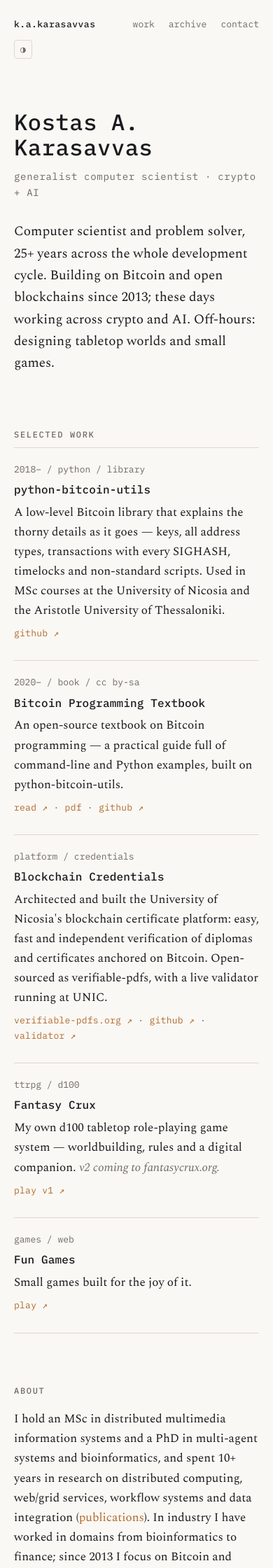
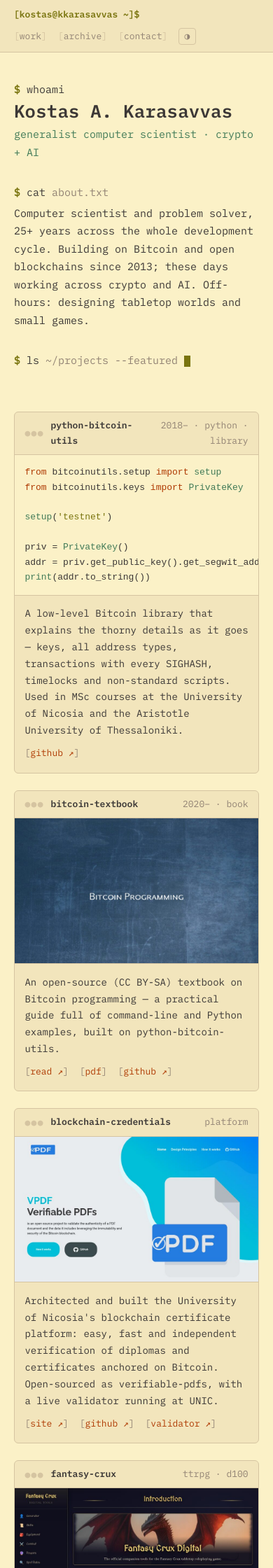
Before and after one commit to karask/karask.github.io, a Jekyll site: the page built from index.html, in a window 390 px wide. Shown: the top 2240 px of the page at 70% size. Built offline with Jekyll 4.4.1, drawn with Linux system fonts in a browser that asks for light colours; some of the changed text lies outside the part shown.

Commit message:
Terminal variant: geekier all-mono design with project imagery
- Gruvbox-flavored light/dark palettes (toggle + OS preference kept)
- Homepage as a shell session: status-bar header, whoami hero with
  scramble, cat about.txt, blinking cursor
- Projects as terminal panes: python-bitcoin-utils gets a real
  syntax-styled code sample; textbook cover (rendered from the PDF),
  verifiable-pdfs, Fantasy Crux and Tiny Games Hub get screenshots
  (img/projects/, ~240KB total, lazy-loaded)
- 404 as 'command not found'; prose headings gain ##/### markers
- All URLs, redirects and archive content unchanged from the Ledger

Co-Authored-By: Claude Fable 5 <noreply@anthropic.com>

```diff
--- a/_includes/head.html
+++ b/_includes/head.html
@@ -21,6 +21,6 @@
 
   <link rel="preconnect" href="https://fonts.googleapis.com">
   <link rel="preconnect" href="https://fonts.gstatic.com" crossorigin>
-  <link href="https://fonts.googleapis.com/css2?family=IBM+Plex+Mono:wght@400;500&family=Spectral:ital,wght@0,400;0,600;1,400&display=swap" rel="stylesheet">
+  <link href="https://fonts.googleapis.com/css2?family=IBM+Plex+Mono:ital,wght@0,400;0,500;0,600;1,400&display=swap" rel="stylesheet">
   <link rel="stylesheet" href="/css/main.css">
 </head>
--- a/_includes/header.html
+++ b/_includes/header.html
@@ -1,6 +1,6 @@
 <header class="site-header">
   <div class="container">
-    <a class="wordmark" href="/">k.a.karasavvas</a>
+    <a class="wordmark" href="/">[kostas@kkarasavvas ~]$</a>
     <nav class="site-nav" aria-label="Site">
       <a href="/#work">work</a>
       <a href="/archive/">archive</a>
--- a/css/main.css
+++ b/css/main.css
@@ -1,39 +1,49 @@
 /* ==========================================================================
-   The Ledger — kkarasavvas.com
-   Theming: three-state pattern. OS preference applies unless the user has
-   explicitly chosen a theme (data-theme on <html>, set before first paint).
+   The Terminal — kkarasavvas.com
+   Gruvbox-flavored, all-mono. Three-state theming: OS preference applies
+   unless the user explicitly chose a theme (data-theme set before paint).
    ========================================================================== */
 
 :root {
-  --bg: #FAF8F4;
-  --ink: #1A1B1E;
-  --accent: #B06A2E;
-  --muted: #6E6A63;
-  --rule: #DDD8CF;
-  --code-bg: color-mix(in srgb, var(--ink) 5%, var(--bg));
+  --bg: #fbf1c7;
+  --bg-soft: #f2e5bc;
+  --ink: #3c3836;
+  --muted: #928374;
+  --rule: #d5c4a1;
+  --green: #79740e;
+  --orange: #af3a03;
+  --aqua: #427b58;
+  --yellow: #b57614;
 
   --font-mono: "IBM Plex Mono", ui-monospace, "SF Mono", "Cascadia Code", Menlo, Consolas, monospace;
-  --font-body: "Spectral", Georgia, "Times New Roman", serif;
 
   color-scheme: light;
 }
 
 [data-theme="dark"] {
-  --bg: #14181F;
-  --ink: #E8E4DC;
-  --accent: #D99A3D;
-  --muted: #7A8494;
-  --rule: #262C36;
+  --bg: #1d2021;
+  --bg-soft: #282828;
+  --ink: #ebdbb2;
+  --muted: #928374;
+  --rule: #3c3836;
+  --green: #b8bb26;
+  --orange: #fe8019;
+  --aqua: #8ec07c;
+  --yellow: #fabd2f;
   color-scheme: dark;
 }
 
 @media (prefers-color-scheme: dark) {
   :root:not([data-theme="light"]) {
-    --bg: #14181F;
-    --ink: #E8E4DC;
-    --accent: #D99A3D;
-    --muted: #7A8494;
-    --rule: #262C36;
+    --bg: #1d2021;
+    --bg-soft: #282828;
+    --ink: #ebdbb2;
+    --muted: #928374;
+    --rule: #3c3836;
+    --green: #b8bb26;
+    --orange: #fe8019;
+    --aqua: #8ec07c;
+    --yellow: #fabd2f;
     color-scheme: dark;
   }
 }
@@ -54,34 +64,34 @@ body {
   margin: 0;
   background: var(--bg);
   color: var(--ink);
-  font-family: var(--font-body);
-  font-size: 1.0625rem;
-  line-height: 1.65;
+  font-family: var(--font-mono);
+  font-size: 0.9375rem;
+  line-height: 1.7;
   transition: background-color 0.2s ease, color 0.2s ease;
 }
 
 a {
-  color: var(--accent);
+  color: var(--orange);
   text-decoration: none;
 }
 
 a:hover {
   text-decoration: underline;
-  text-underline-offset: 0.2em;
+  text-underline-offset: 0.25em;
 }
 
 ::selection {
-  background: var(--accent);
+  background: var(--yellow);
   color: var(--bg);
 }
 
 :focus-visible {
-  outline: 2px solid var(--accent);
+  outline: 2px solid var(--orange);
   outline-offset: 2px;
 }
 
 .container {
-  max-width: 46rem;
+  max-width: 50rem;
   margin-inline: auto;
   padding-inline: 1.25rem;
 }
@@ -98,44 +108,55 @@ a:hover {
   border: 0;
 }
 
-/* Header ----------------------------------------------------------------- */
+/* Status bar (header) ---------------------------------------------------- */
 
 .site-header {
-  font-family: var(--font-mono);
+  border-bottom: 1px solid var(--rule);
+  background: var(--bg-soft);
   font-size: 0.8125rem;
 }
 
 .site-header .container {
   display: flex;
-  align-items: baseline;
+  align-items: center;
   gap: 1.25rem;
-  padding-block: 1.5rem;
+  padding-block: 0.6rem;
 }
 
 .wordmark {
-  color: var(--ink);
-  font-weight: 500;
-  letter-spacing: 0.04em;
+  color: var(--green);
+  font-weight: 600;
   margin-right: auto;
+  white-space: nowrap;
 }
 
 .wordmark:hover {
   text-decoration: none;
-  color: var(--accent);
+  color: var(--orange);
 }
 
 .site-nav {
   display: flex;
-  align-items: baseline;
-  gap: 1.25rem;
+  align-items: center;
+  gap: 1rem;
 }
 
 .site-nav a {
   color: var(--muted);
 }
 
+.site-nav a::before {
+  content: "[";
+  color: var(--rule);
+}
+
+.site-nav a::after {
+  content: "]";
+  color: var(--rule);
+}
+
 .site-nav a:hover {
-  color: var(--accent);
+  color: var(--orange);
   text-decoration: none;
 }
 
@@ -145,86 +166,224 @@ a:hover {
   color: var(--muted);
   font: inherit;
   line-height: 1;
-  padding: 0.35rem 0.5rem;
+  padding: 0.3rem 0.45rem;
   border-radius: 4px;
   cursor: pointer;
-  align-self: center;
 }
 
 .theme-toggle:hover {
-  color: var(--accent);
-  border-color: var(--accent);
+  color: var(--orange);
+  border-color: var(--orange);
 }
 
-/* Hero ------------------------------------------------------------------- */
+/* Terminal session (hero) ------------------------------------------------ */
 
 .hero {
-  padding-block: 4.5rem 3.5rem;
+  padding-block: 3.5rem 1rem;
+}
+
+.cmd {
+  margin: 0 0 0.25rem;
+  color: var(--muted);
+}
+
+.cmd .sh {
+  color: var(--green);
+  font-weight: 600;
+}
+
+.cmd .bin {
+  color: var(--ink);
 }
 
 .hero h1 {
-  font-family: var(--font-mono);
-  font-weight: 500;
-  font-size: clamp(2rem, 6vw, 3.25rem);
-  letter-spacing: 0.02em;
-  line-height: 1.15;
-  margin: 0 0 0.75rem;
+  font-weight: 600;
+  font-size: clamp(1.6rem, 5.2vw, 2.75rem);
+  letter-spacing: 0.01em;
+  line-height: 1.2;
+  margin: 0.25rem 0;
 }
 
 .hero .tagline {
-  font-family: var(--font-mono);
-  font-size: 0.875rem;
-  color: var(--muted);
-  letter-spacing: 0.05em;
-  margin: 0 0 1.75rem;
+  color: var(--aqua);
+  margin: 0 0 2rem;
 }
 
 .hero .intro {
-  max-width: 38rem;
-  margin: 0;
-  font-size: 1.1875rem;
+  max-width: 42rem;
+  margin: 0.25rem 0 2rem;
+}
+
+.cursor {
+  display: inline-block;
+  width: 0.6em;
+  height: 1.1em;
+  vertical-align: text-bottom;
+  background: var(--green);
+  animation: blink 1.1s steps(1) infinite;
+}
+
+@keyframes blink {
+  50% { opacity: 0; }
 }
 
 /* Sections --------------------------------------------------------------- */
 
 section {
-  padding-block: 2.25rem;
+  padding-block: 1.75rem;
 }
 
-.section-label {
-  font-family: var(--font-mono);
-  font-size: 0.75rem;
-  font-weight: 500;
-  text-transform: uppercase;
-  letter-spacing: 0.14em;
-  color: var(--muted);
-  margin: 0 0 0.5rem;
+/* Panes (project windows) ------------------------------------------------ */
+
+.panes {
+  display: grid;
+  grid-template-columns: 1fr 1fr;
+  gap: 1.5rem;
+  margin-top: 1.25rem;
 }
 
-/* The ledger component --------------------------------------------------- */
+.pane {
+  border: 1px solid var(--rule);
+  border-radius: 6px;
+  background: var(--bg-soft);
+  overflow: hidden;
+  display: flex;
+  flex-direction: column;
+}
+
+.pane.wide {
+  grid-column: 1 / -1;
+}
+
+.pane-title {
+  display: flex;
+  align-items: center;
+  gap: 0.6rem;
+  padding: 0.5rem 0.9rem;
+  border-bottom: 1px solid var(--rule);
+  font-size: 0.8125rem;
+}
+
+.pane-title .dots {
+  color: var(--rule);
+  letter-spacing: 0.1em;
+  line-height: 1;
+}
+
+.pane-title .name {
+  font-weight: 600;
+  color: var(--ink);
+}
+
+.pane-title .meta {
+  margin-left: auto;
+  color: var(--muted);
+  text-align: right;
+}
+
+.pane img {
+  display: block;
+  width: 100%;
+  aspect-ratio: 5 / 3;
+  object-fit: cover;
+  object-position: top;
+  border-bottom: 1px solid var(--rule);
+}
+
+.pane-body {
+  padding: 0.9rem 0.9rem 1rem;
+  display: flex;
+  flex-direction: column;
+  gap: 0.6rem;
+  flex: 1;
+}
+
+.pane-body p {
+  margin: 0;
+  font-size: 0.875rem;
+}
+
+.pane-body .links {
+  margin-top: auto;
+  font-size: 0.8125rem;
+}
+
+.pane-body .links a {
+  white-space: nowrap;
+}
+
+.pane-body .links a::before {
+  content: "[";
+  color: var(--muted);
+}
+
+.pane-body .links a::after {
+  content: "]";
+  color: var(--muted);
+}
+
+.pane-body .links a + a {
+  margin-left: 0.5rem;
+}
+
+.pane .note {
+  color: var(--yellow);
+  font-style: italic;
+}
+
+/* Code pane (python-bitcoin-utils) */
+
+.term-code {
+  margin: 0;
+  padding: 0.9rem;
+  overflow-x: auto;
+  font-size: 0.8125rem;
+  line-height: 1.65;
+  border-bottom: 1px solid var(--rule);
+  background: var(--bg);
+}
+
+.term-code .c { color: var(--muted); font-style: italic; }
+.term-code .k { color: var(--orange); }
+.term-code .s { color: var(--green); }
+.term-code .f { color: var(--aqua); }
+
+/* Terminal output lists (about, pointers) -------------------------------- */
+
+.about p {
+  max-width: 42rem;
+}
+
+.pointer {
+  margin-top: 1.5rem;
+}
+
+.pointer .arrow {
+  color: var(--muted);
+}
+
+/* Ledger rows (blog index, tag and category pages) ----------------------- */
 
 .ledger {
   list-style: none;
-  margin: 0;
+  margin: 1rem 0 0;
   padding: 0;
 }
 
 .ledger > li {
   display: grid;
-  grid-template-columns: 11ch 1fr;
-  gap: 1.5rem;
-  padding-block: 1.25rem;
-  border-top: 1px solid var(--rule);
+  grid-template-columns: 12ch 1fr;
+  gap: 1.25rem;
+  padding-block: 0.7rem;
+  border-top: 1px dashed var(--rule);
 }
 
 .ledger > li:last-child {
-  border-bottom: 1px solid var(--rule);
+  border-bottom: 1px dashed var(--rule);
 }
 
 .ledger .meta {
-  font-family: var(--font-mono);
   font-size: 0.8125rem;
-  line-height: 1.7;
   color: var(--muted);
 }
 
@@ -233,11 +392,9 @@ section {
 }
 
 .ledger .entry h3 {
-  font-family: var(--font-mono);
-  font-size: 1rem;
-  font-weight: 500;
-  letter-spacing: 0.01em;
-  margin: 0 0 0.35rem;
+  font-size: 0.9375rem;
+  font-weight: 600;
+  margin: 0;
 }
 
 .ledger .entry h3 a {
@@ -245,89 +402,41 @@ section {
 }
 
 .ledger .entry h3 a:hover {
-  color: var(--accent);
+  color: var(--orange);
   text-decoration: none;
-}
-
-.ledger .entry p {
-  margin: 0 0 0.5rem;
-}
-
-.ledger .links {
-  font-family: var(--font-mono);
-  font-size: 0.8125rem;
-  letter-spacing: 0.02em;
-}
-
-.ledger .links a + a::before {
-  content: "· ";
-  color: var(--muted);
-}
-
-.ledger .note {
-  color: var(--muted);
-  font-style: italic;
-}
-
-/* Post list rows (blog index, tag and category pages) */
-
-.ledger.posts > li {
-  padding-block: 0.85rem;
-}
-
-.ledger.posts .entry h3 {
-  margin: 0;
-}
-
-.ledger.posts .meta .cat {
-  color: var(--muted);
-}
-
-/* About / pointer lines -------------------------------------------------- */
-
-.about p {
-  max-width: 38rem;
-}
-
-.pointer {
-  font-family: var(--font-mono);
-  font-size: 0.875rem;
-  margin-top: 1.5rem;
-}
-
-.pointer .arrow {
-  color: var(--muted);
 }
 
 /* Prose (blog posts, archive, 404) --------------------------------------- */
 
 .prose {
-  padding-block: 1rem 3rem;
+  padding-block: 0.5rem 3rem;
+  max-width: 46rem;
 }
 
 .prose h1,
 .prose h2,
 .prose h3,
 .prose h4 {
-  font-family: var(--font-mono);
-  font-weight: 500;
-  letter-spacing: 0.01em;
+  font-weight: 600;
   line-height: 1.3;
   margin: 2rem 0 0.75rem;
 }
 
-.prose h1 { font-size: 1.75rem; }
-.prose h2 { font-size: 1.35rem; }
-.prose h3 { font-size: 1.1rem; }
-.prose h4 { font-size: 1rem; }
+.prose h2 { font-size: 1.15rem; color: var(--yellow); }
+.prose h2::before { content: "## "; color: var(--muted); }
+.prose h3 { font-size: 1rem; color: var(--aqua); }
+.prose h3::before { content: "### "; color: var(--muted); }
+.prose h4 { font-size: 0.9375rem; }
 
 .prose img {
   max-width: 100%;
   height: auto;
+  border: 1px solid var(--rule);
+  border-radius: 4px;
 }
 
 .prose pre {
-  background: var(--code-bg);
+  background: var(--bg-soft);
   border: 1px solid var(--rule);
   border-radius: 4px;
   padding: 1rem;
@@ -338,20 +447,20 @@ section {
 
 .prose code {
   font-family: var(--font-mono);
-  font-size: 0.875em;
+  font-size: 0.9em;
 }
 
 .prose :not(pre) > code {
-  background: var(--code-bg);
+  background: var(--bg-soft);
   border: 1px solid var(--rule);
   border-radius: 3px;
-  padding: 0.1em 0.3em;
+  padding: 0.05em 0.3em;
 }
 
 .prose blockquote {
   margin: 1.25rem 0;
   padding-left: 1rem;
-  border-left: 2px solid var(--accent);
+  border-left: 2px solid var(--green);
   color: var(--muted);
 }
 
@@ -364,13 +473,13 @@ section {
 .prose th,
 .prose td {
   border: 1px solid var(--rule);
-  padding: 0.4rem 0.7rem;
-  font-size: 0.9375rem;
+  padding: 0.35rem 0.7rem;
+  font-size: 0.875rem;
 }
 
 .prose hr {
   border: 0;
-  border-top: 1px solid var(--rule);
+  border-top: 1px dashed var(--rule);
   margin: 2rem 0;
 }
 
@@ -381,15 +490,13 @@ section {
 }
 
 .post-header h1 {
-  font-family: var(--font-mono);
-  font-weight: 500;
-  font-size: clamp(1.5rem, 4.5vw, 2.25rem);
-  line-height: 1.25;
-  margin: 0 0 0.75rem;
+  font-weight: 600;
+  font-size: clamp(1.3rem, 4vw, 1.9rem);
+  line-height: 1.3;
+  margin: 0 0 0.5rem;
 }
 
 .post-header .meta {
-  font-family: var(--font-mono);
   font-size: 0.8125rem;
   color: var(--muted);
 }
@@ -399,28 +506,48 @@ section {
 }
 
 .post-header .meta a:hover {
-  color: var(--accent);
+  color: var(--orange);
 }
 
-/* Footer ----------------------------------------------------------------- */
+/* Status line (footer) --------------------------------------------------- */
 
 .site-footer {
   margin-top: 3rem;
   border-top: 1px solid var(--rule);
-  font-family: var(--font-mono);
+  background: var(--bg-soft);
   font-size: 0.8125rem;
   color: var(--muted);
 }
 
 .site-footer .container {
-  padding-block: 2rem 2.5rem;
+  padding-block: 1.5rem 2rem;
+}
+
+.site-footer .section-label {
+  margin: 0 0 0.75rem;
+  color: var(--green);
+  font-weight: 600;
+}
+
+.site-footer .section-label::before {
+  content: "$ ";
 }
 
 .site-footer .social {
   display: flex;
   flex-wrap: wrap;
-  gap: 1.25rem;
+  gap: 0.75rem 1rem;
   margin-bottom: 1rem;
+}
+
+.site-footer .social a::before {
+  content: "[";
+  color: var(--rule);
+}
+
+.site-footer .social a::after {
+  content: "]";
+  color: var(--rule);
 }
 
 .site-footer .copyright {
@@ -436,14 +563,22 @@ section {
     transition: none !important;
     animation: none !important;
   }
+
+  .cursor {
+    opacity: 1;
+  }
 }
 
 /* Small screens ---------------------------------------------------------- */
 
-@media (max-width: 40rem) {
+@media (max-width: 44rem) {
+  .panes {
+    grid-template-columns: 1fr;
+  }
+
   .ledger > li {
     grid-template-columns: 1fr;
-    gap: 0.25rem;
+    gap: 0.15rem;
   }
 
   .ledger .meta span {
@@ -455,11 +590,11 @@ section {
   }
 
   .hero {
-    padding-block: 3rem 2.5rem;
+    padding-block: 2.5rem 0.5rem;
   }
 
   .site-header .container {
     flex-wrap: wrap;
-    gap: 0.75rem 1.25rem;
+    gap: 0.5rem 1rem;
   }
 }
--- a/index.html
+++ b/index.html
@@ -8,29 +8,41 @@ redirect_from:
   - /latest-post.html
 ---
 <section class="hero">
+  <p class="cmd"><span class="sh">$</span> <span class="bin">whoami</span></p>
   <h1>
     <span id="scramble-name" aria-hidden="true">Kostas A. Karasavvas</span>
     <span class="sr-only">Kostas A. Karasavvas</span>
   </h1>
   <p class="tagline">generalist computer scientist · crypto + AI</p>
+
+  <p class="cmd"><span class="sh">$</span> <span class="bin">cat</span> about.txt</p>
   <p class="intro">
     Computer scientist and problem solver, 25+ years across the whole development
     cycle. Building on Bitcoin and open blockchains since 2013; these days working
     across crypto and AI. Off-hours: designing tabletop worlds and small games.
   </p>
+
+  <p class="cmd"><span class="sh">$</span> <span class="bin">ls</span> ~/projects --featured <span class="cursor" aria-hidden="true"></span></p>
 </section>
 
 <section id="work">
-  <p class="section-label">Selected Work</p>
-  <ul class="ledger">
-    <li>
-      <div class="meta">
-        <span>2018–</span>
-        <span>python</span>
-        <span>library</span>
+  <div class="panes">
+
+    <article class="pane wide">
+      <div class="pane-title">
+        <span class="dots" aria-hidden="true">&#9679;&#9679;&#9679;</span>
+        <span class="name">python-bitcoin-utils</span>
+        <span class="meta">2018&ndash; · python · library</span>
       </div>
-      <div class="entry">
-        <h3><a href="https://github.com/karask/python-bitcoin-utils">python-bitcoin-utils</a></h3>
+      <pre class="term-code"><code><span class="k">from</span> bitcoinutils.setup <span class="k">import</span> <span class="f">setup</span>
+<span class="k">from</span> bitcoinutils.keys <span class="k">import</span> <span class="f">PrivateKey</span>
+
+<span class="f">setup</span>(<span class="s">'testnet'</span>)
+
+priv = <span class="f">PrivateKey</span>()                                <span class="c"># generate a fresh key</span>
+addr = priv.get_public_key().get_segwit_address()  <span class="c"># P2WPKH</span>
+<span class="f">print</span>(addr.to_string())                            <span class="c"># tb1q...</span></code></pre>
+      <div class="pane-body">
         <p>
           A low-level Bitcoin library that explains the thorny details as it goes —
           keys, all address types, transactions with every SIGHASH, timelocks and
@@ -41,18 +53,20 @@ redirect_from:
           <a href="https://github.com/karask/python-bitcoin-utils">github &#8599;</a>
         </p>
       </div>
-    </li>
-    <li>
-      <div class="meta">
-        <span>2020–</span>
-        <span>book</span>
-        <span>cc by-sa</span>
+    </article>
+
+    <article class="pane">
+      <div class="pane-title">
+        <span class="dots" aria-hidden="true">&#9679;&#9679;&#9679;</span>
+        <span class="name">bitcoin-textbook</span>
+        <span class="meta">2020&ndash; · book</span>
       </div>
-      <div class="entry">
-        <h3><a href="/bitcoin-textbook">Bitcoin Programming Textbook</a></h3>
+      <img src="/img/projects/bitcoin-textbook.jpg" alt="Cover of the Bitcoin Programming textbook" loading="lazy">
+      <div class="pane-body">
         <p>
-          An open-source textbook on Bitcoin programming — a practical guide full
-          of command-line and Python examples, built on python-bitcoin-utils.
+          An open-source (CC BY-SA) textbook on Bitcoin programming — a practical
+          guide full of command-line and Python examples, built on
+          python-bitcoin-utils.
         </p>
         <p class="links">
           <a href="/bitcoin-textbook">read &#8599;</a>
@@ -60,34 +74,38 @@ redirect_from:
           <a href="https://github.com/karask/bitcoin-textbook">github &#8599;</a>
         </p>
       </div>
-    </li>
-    <li>
-      <div class="meta">
-        <span>platform</span>
-        <span>credentials</span>
+    </article>
+
+    <article class="pane">
+      <div class="pane-title">
+        <span class="dots" aria-hidden="true">&#9679;&#9679;&#9679;</span>
+        <span class="name">blockchain-credentials</span>
+        <span class="meta">platform</span>
       </div>
-      <div class="entry">
-        <h3><a href="https://verifiable-pdfs.org/">Blockchain Credentials</a></h3>
+      <img src="/img/projects/verifiable-pdfs.jpg" alt="verifiable-pdfs.org — Verifiable PDFs project site" loading="lazy">
+      <div class="pane-body">
         <p>
           Architected and built the University of Nicosia's blockchain certificate
           platform: easy, fast and independent verification of diplomas and
-          certificates anchored on Bitcoin. Open-sourced as verifiable-pdfs, with a
-          live validator running at UNIC.
+          certificates anchored on Bitcoin. Open-sourced as verifiable-pdfs, with
+          a live validator running at UNIC.
         </p>
         <p class="links">
-          <a href="https://verifiable-pdfs.org/">verifiable-pdfs.org &#8599;</a>
+          <a href="https://verifiable-pdfs.org/">site &#8599;</a>
           <a href="https://github.com/verifiable-pdfs">github &#8599;</a>
           <a href="http://verify.unic.ac.cy/verify">validator &#8599;</a>
         </p>
       </div>
-    </li>
-    <li>
-      <div class="meta">
-        <span>ttrpg</span>
-        <span>d100</span>
+    </article>
+
+    <article class="pane">
+      <div class="pane-title">
+        <span class="dots" aria-hidden="true">&#9679;&#9679;&#9679;</span>
+        <span class="name">fantasy-crux</span>
+        <span class="meta">ttrpg · d100</span>
       </div>
-      <div class="entry">
-        <h3><a href="/fantasy-crux-digital">Fantasy Crux</a></h3>
+      <img src="/img/projects/fantasy-crux.jpg" alt="Fantasy Crux Digital — companion tools for the tabletop RPG" loading="lazy">
+      <div class="pane-body">
         <p>
           My own d100 tabletop role-playing game system — worldbuilding, rules and
           a digital companion. <span class="note">v2 coming to fantasycrux.org.</span>
@@ -96,25 +114,28 @@ redirect_from:
           <a href="/fantasy-crux-digital">play v1 &#8599;</a>
         </p>
       </div>
-    </li>
-    <li>
-      <div class="meta">
-        <span>games</span>
-        <span>web</span>
+    </article>
+
+    <article class="pane">
+      <div class="pane-title">
+        <span class="dots" aria-hidden="true">&#9679;&#9679;&#9679;</span>
+        <span class="name">fun-games</span>
+        <span class="meta">web games</span>
       </div>
-      <div class="entry">
-        <h3><a href="/fun-games">Fun Games</a></h3>
+      <img src="/img/projects/fun-games.jpg" alt="Tiny Games Hub — collection of small web games" loading="lazy">
+      <div class="pane-body">
         <p>Small games built for the joy of it.</p>
         <p class="links">
           <a href="/fun-games">play &#8599;</a>
         </p>
       </div>
-    </li>
-  </ul>
+    </article>
+
+  </div>
 </section>
 
 <section class="about" id="about">
-  <p class="section-label">About</p>
+  <p class="cmd"><span class="sh">$</span> <span class="bin">cat</span> background.txt</p>
   <p>
     I hold an MSc in distributed multimedia information systems and a PhD in
     multi-agent systems and bioinformatics, and spent 10+ years in research on
@@ -128,7 +149,7 @@ redirect_from:
     to open source, and spent years organizing Bitcoin meetups and community
     events around Greece.
   </p>
-  <p class="pointer">
-    <span class="arrow">everything else &#8594;</span> <a href="/archive/">/archive/</a>
+  <p class="pointer cmd">
+    <span class="sh">$</span> <span class="bin">cd</span> <a href="/archive/">/archive/</a> <span class="arrow"># everything else lives here</span>
   </p>
 </section>
```
Also changed, not shown: 404.html (+5 -3 lines), img/projects/bitcoin-textbook.jpg (added), img/projects/fantasy-crux.jpg (added), img/projects/fun-games.jpg (added), img/projects/verifiable-pdfs.jpg (added).
